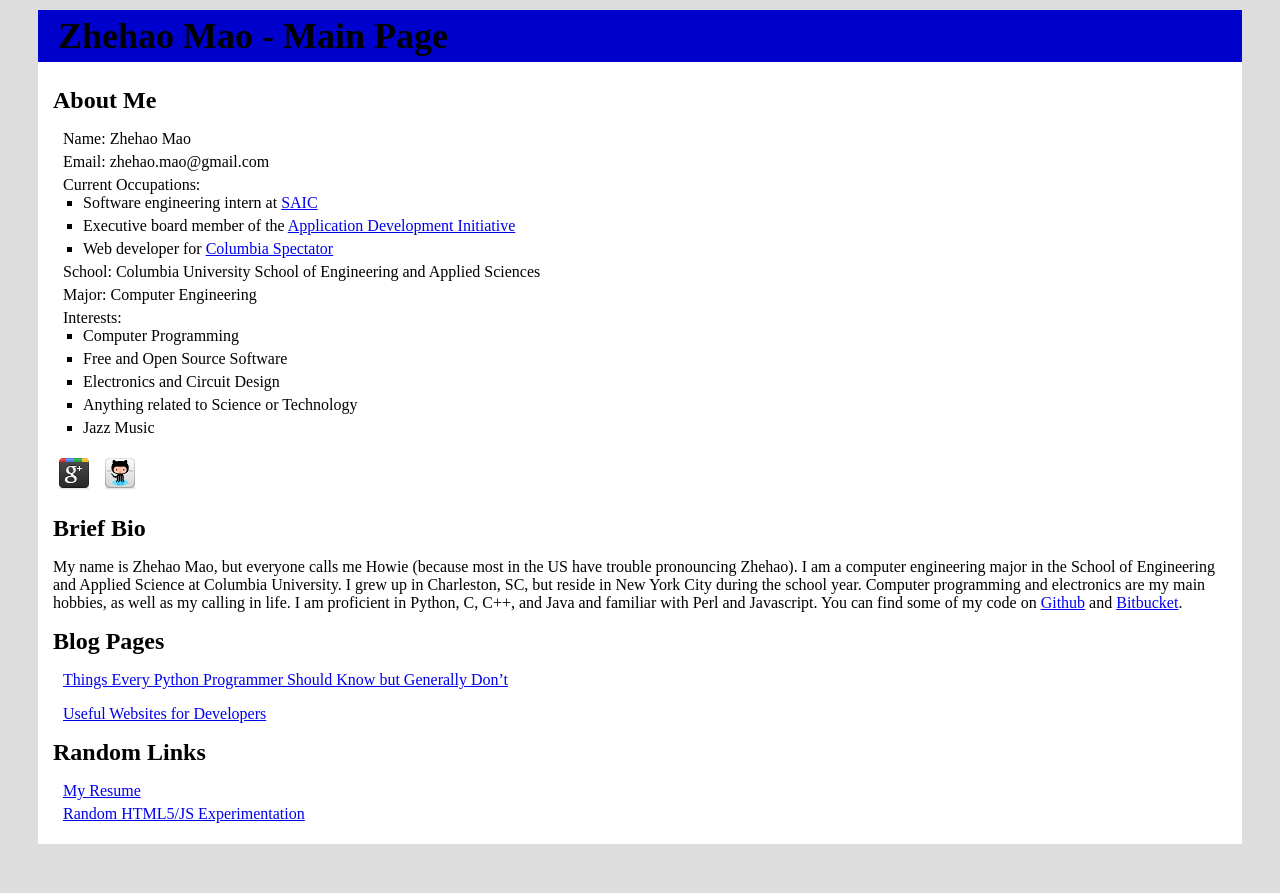
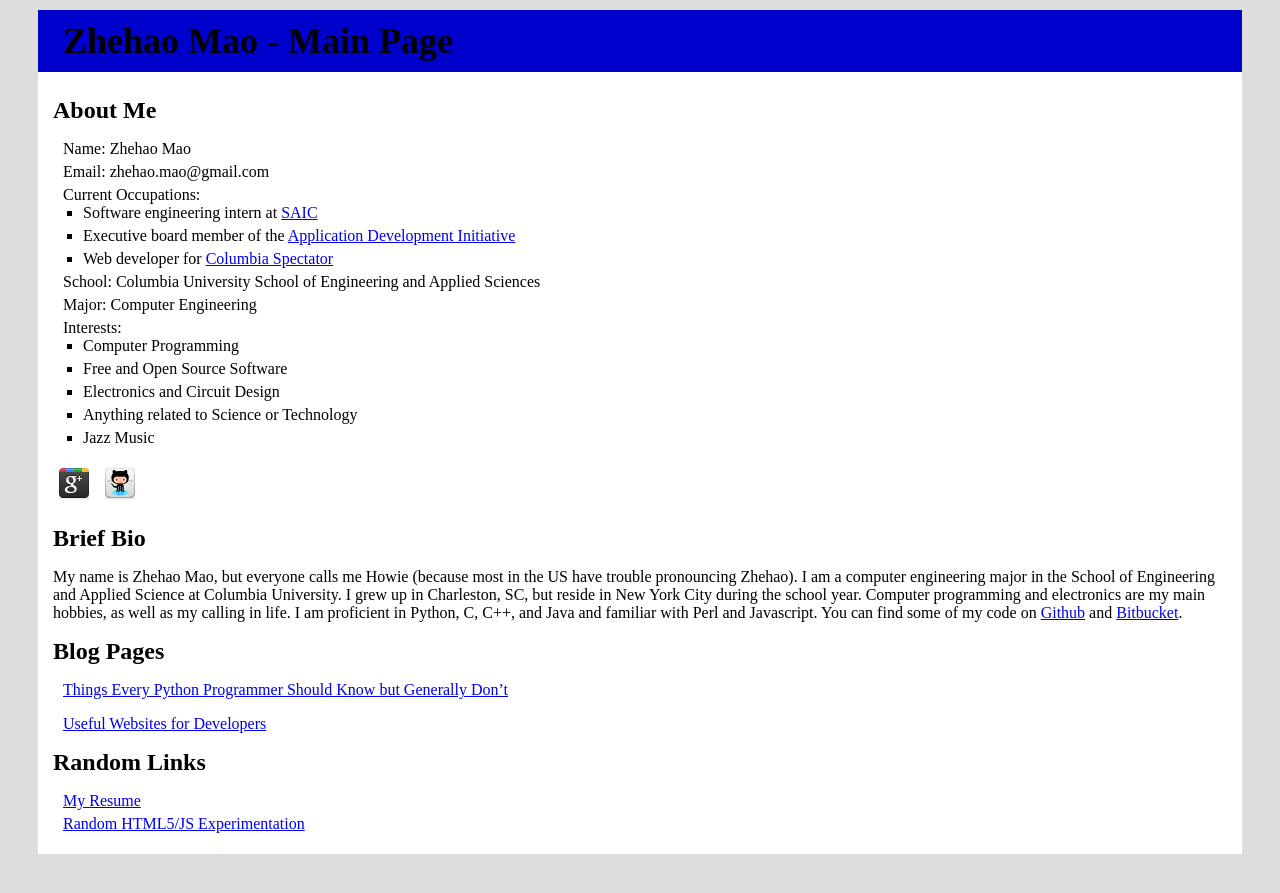
Before and after one commit to zhemao/zhemao.github.com, a Jekyll site: the page built from index.markdown, in a window 1280 px wide. Shown: the top 893 px of the page. Built offline with Jekyll 4.4.1, drawn with Linux system fonts in a browser that asks for light colours; Markdown is read by kramdown in place of the engine named in the settings.

Commit message:
ok, maybe a little too much last time

```diff
--- a/css/main.css
+++ b/css/main.css
@@ -1,7 +1,7 @@
 h1 {
   font-size:36px;
   margin: 0px;
-  padding: 0px;
+  padding: 5px;
 }
 h2 {
   font-size:24px;
```
